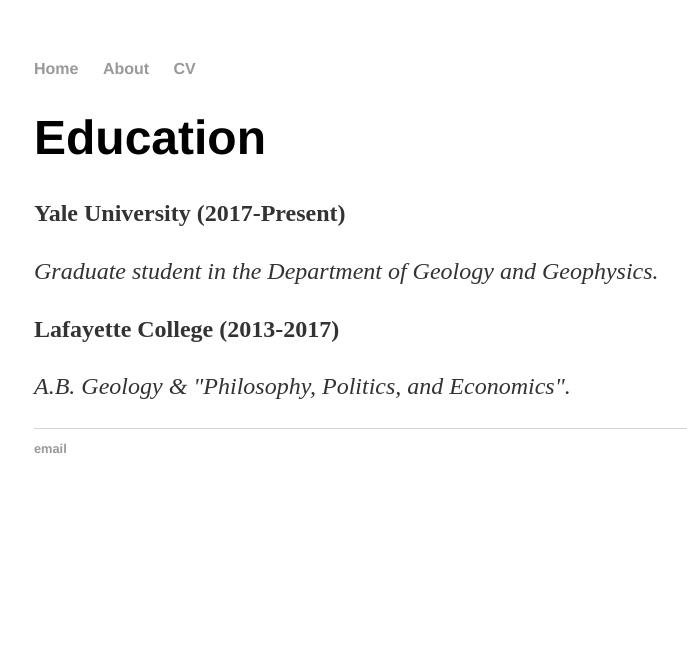
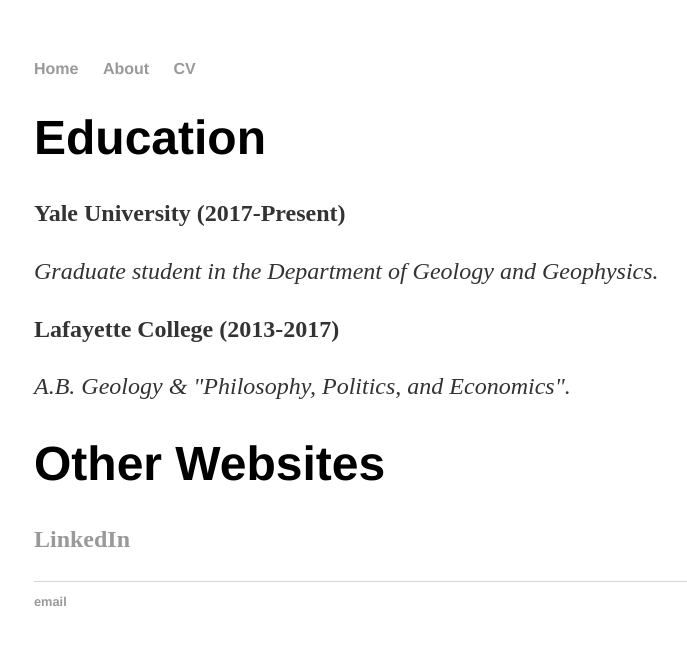
Before and after one commit to jackolivershaw/jackolivershaw.github.io, a Jekyll site: the page built from about/index.html, in a window 1280 px wide. Shown: the top 645 px of the page, without its empty margins (158-845 px from the left). Built offline with Jekyll 4.4.1, drawn with Linux system fonts in a browser that asks for light colours.

Commit message:
Update index.html

```diff
--- a/about/index.html
+++ b/about/index.html
@@ -11,4 +11,10 @@ title: Jack Shaw
 
 	<p><b>Lafayette College (2013-2017)</p></b>
 	<p><em>A.B. Geology & "Philosophy, Politics, and Economics".</em></p>
+
+	<p></p>
+	<p></p>
+
+	<h1>Other Websites</h1>
+	<p><b><a href="https://www.linkedin.com/in/jackolivershaw/">LinkedIn</a></p></b>
 </div><!-- /.blurb -->
```
